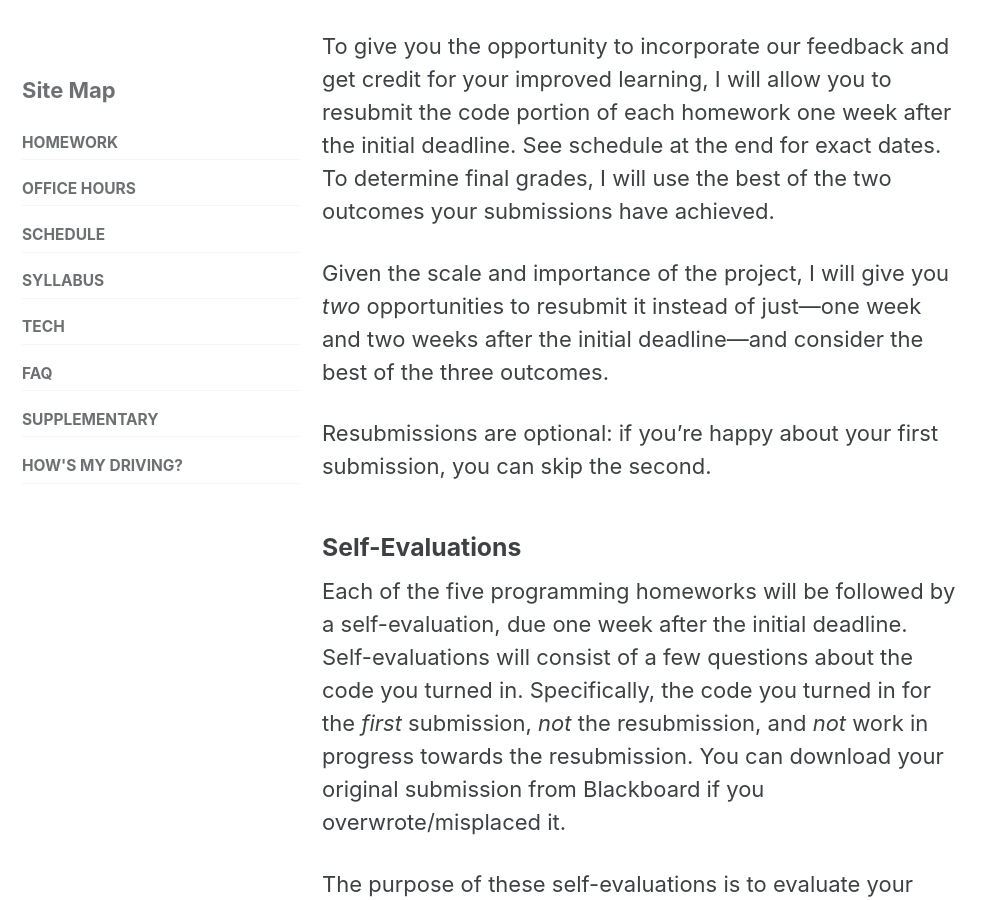
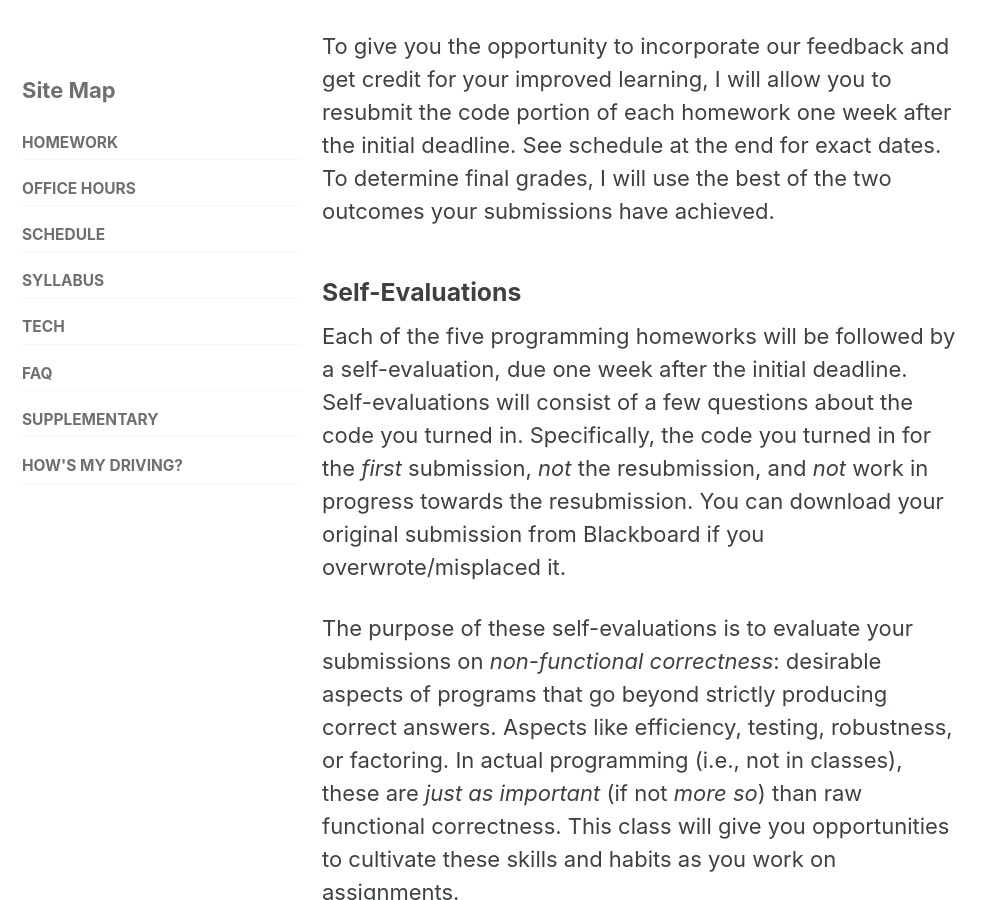
Before and after one commit to jasonhemann/24SP-CS2126, a Jekyll site: the page built from syllabus.md, in a window 1280 px wide and 900 px high, scrolled down 4995 px. Shown: the whole window, without its empty margins (0-996 px from the left). Built offline with Jekyll 4.4.1, drawn with Linux system fonts in a browser that asks for light colours; cached includes are drawn as plain includes.

```diff
--- a/syllabus.md
+++ b/syllabus.md
@@ -141,14 +141,6 @@ for your improved learning, I will allow you to resubmit the code
 portion of each homework one week after the initial deadline. See
 schedule at the end for exact dates. To determine final grades, I
 will use the best of the two outcomes your submissions have achieved.
-
-Given the scale and importance of the project, I will give you *two*
-opportunities to resubmit it instead of just---one week and two weeks
-after the initial deadline---and consider the best of the three
-outcomes.
-
-Resubmissions are optional: if you're happy about your first submission, you
-can skip the second.
 
 ### Self-Evaluations
 
```
Also changed, not shown: schedule.md (+54 -54 lines).
